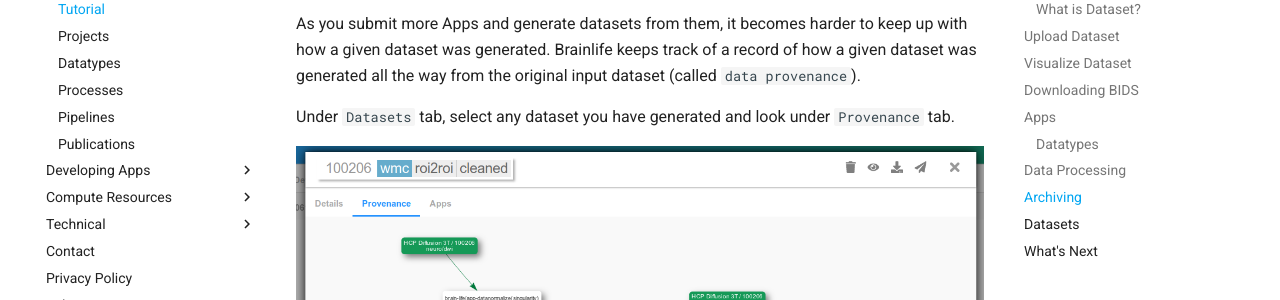
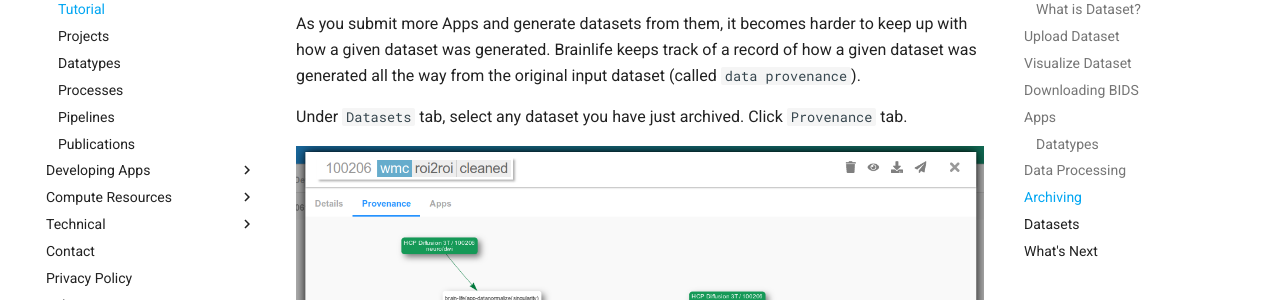
Before and after one commit to brainlife/docs, an MkDocs documentation site: the page built from docs/user/tutorial.md, in a window 1280 px wide and 900 px high, scrolled down 11077 px. Shown: the part 153-453 px from the top of the window. Built offline with MkDocs 1.6.1 and Material for MkDocs 9.7.7, drawn with Linux system fonts in a browser that asks for light colours; comment, search, counter and statistics services are not loaded.

Commit message:
minor update!

```diff
--- a/docs/user/tutorial.md
+++ b/docs/user/tutorial.md
@@ -175,7 +175,7 @@ After you archive your data, open the `Datasets` tab and make sure that your dat
 
 As you submit more Apps and generate datasets from them, it becomes harder to keep up with how a given dataset was generated. Brainlife keeps track of a record of how a given dataset was generated all the way from the original input dataset (called `data provenance`).
 
-Under `Datasets` tab, select any dataset you have generated and look under `Provenance` tab.
+Under `Datasets` tab, select any dataset you have just archived. Click `Provenance` tab.
 
 ![dataset](/docs/img/provenance.png)
 
```
